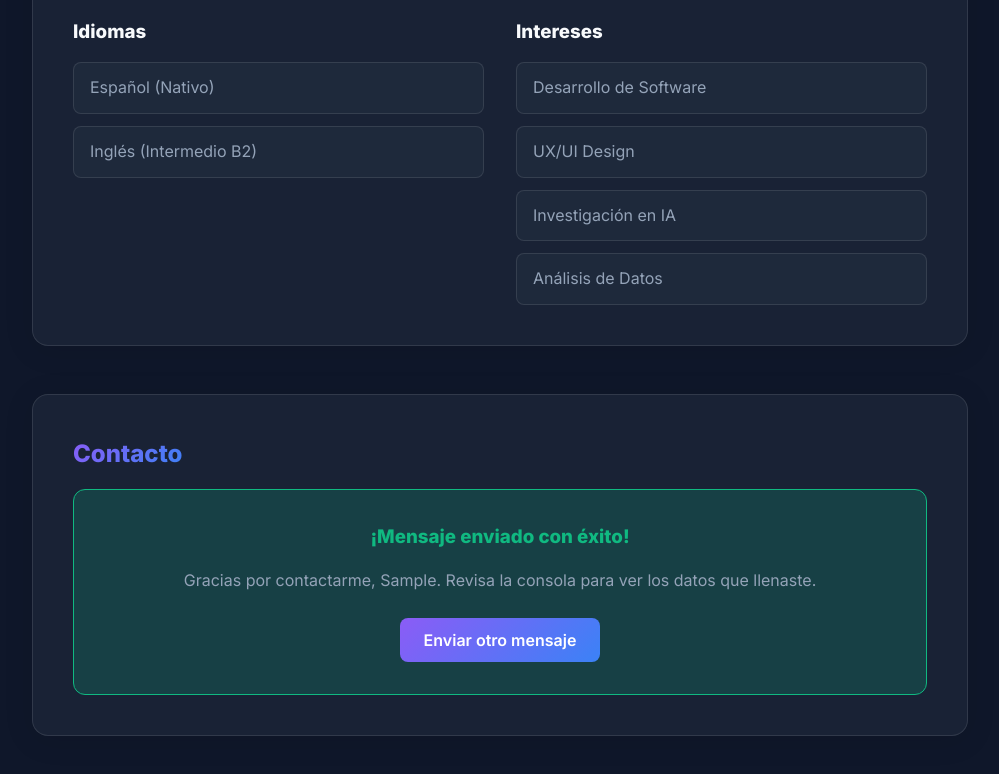
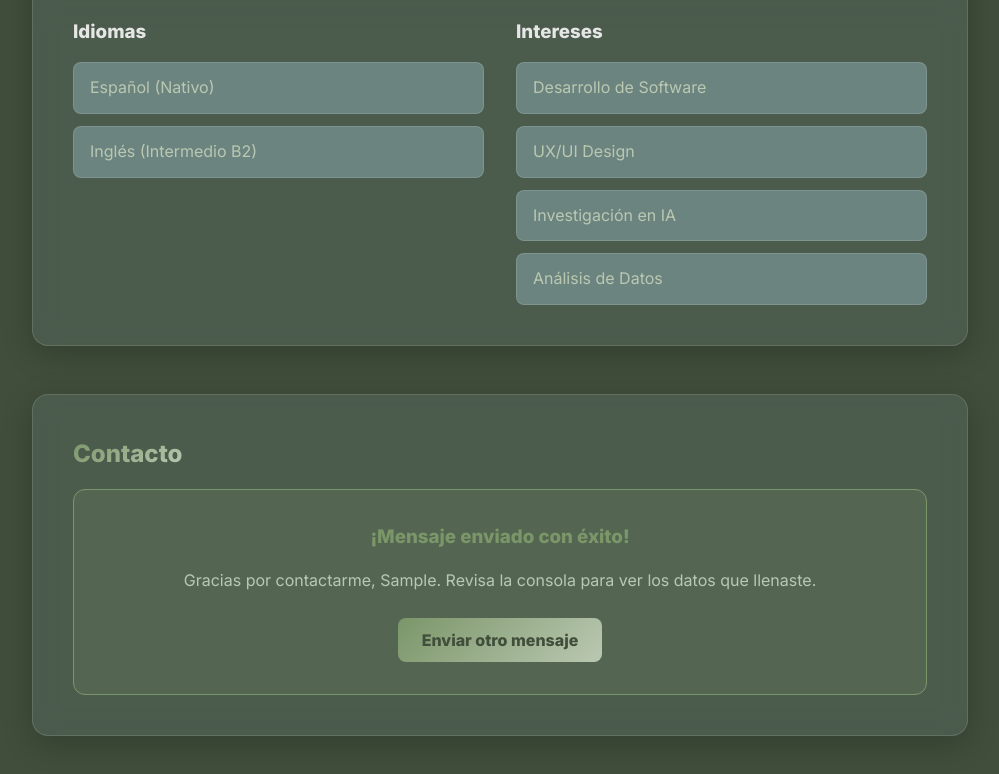
Before and after one commit to LuisCacho-py/Tecnologias-de-Desarrollo-en-el-Cliente, a React (Vite) app in the folder tarea1/: page / in a window 1280 px wide. Both pictures are taken after typing "Sample", "name@example.com", "Sample" into the empty fields and a click on the button "Enviar Mensaje". Shown: the part 2592-3366 px from the top of the page, without its empty margins (140-1139 px from the left). Built offline with nearby package versions, Linux system fonts and the light colour scheme.

Commit message:
feat: actualizacion de la paleta de colores

```diff
--- a/tarea1/src/components/ContactForm.tsx
+++ b/tarea1/src/components/ContactForm.tsx
@@ -36,13 +36,13 @@ const ContactForm: React.FC = () => {
 
       {isSubmitted ? (
         <div style={{
-          background: 'rgba(16, 185, 129, 0.2)',
-          border: '1px solid #10b981',
+          background: 'rgba(123, 150, 105, 0.2)',
+          border: '1px solid var(--accent-1)',
           padding: '2rem',
           borderRadius: '12px',
           textAlign: 'center'
         }}>
-          <h3 style={{ color: '#10b981', marginBottom: '1rem' }}>¡Mensaje enviado con éxito!</h3>
+          <h3 style={{ color: 'var(--accent-1)', marginBottom: '1rem' }}>¡Mensaje enviado con éxito!</h3>
           <p style={{ color: 'var(--text-secondary)' }}>
             Gracias por contactarme, {formData.name}. Revisa la consola para ver los datos que llenaste.
           </p>
--- a/tarea1/src/components/Experience.tsx
+++ b/tarea1/src/components/Experience.tsx
@@ -28,12 +28,12 @@ const Experience: React.FC = () => {
         <div style={{ display: 'flex', flexWrap: 'wrap', gap: '0.75rem' }}>
           {skills.map((skill, idx) => (
             <span key={idx} style={{
-              background: 'rgba(59, 130, 246, 0.15)',
+              background: 'rgba(186, 200, 177, 0.15)',
               color: 'var(--accent-2)',
               padding: '0.4rem 1rem',
               borderRadius: '20px',
               fontSize: '0.9rem',
-              border: '1px solid rgba(59, 130, 246, 0.3)'
+              border: '1px solid rgba(186, 200, 177, 0.3)'
             }}>
               {skill}
             </span>
--- a/tarea1/src/index.css
+++ b/tarea1/src/index.css
@@ -1,18 +1,19 @@
 @import url('https://fonts.googleapis.com/css2?family=Inter:wght@300;400;600;800&display=swap');
 
 :root {
-  --bg-color: #0f172a;
-  --surface-color: #1e293b;
-  --text-primary: #f8fafc;
-  --text-secondary: #94a3b8;
+  /* Nueva Paleta de Colores */
+  --bg-color: #404E3B; /* Verde bosque oscuro */
+  --surface-color: #6C8480; /* Teal apagado */
+  --text-primary: #E6E6E6; /* Gris claro / blanco roto */
+  --text-secondary: #BAC8B1; /* Verde salvia claro */
 
-  --accent-1: #8b5cf6;
-  --accent-2: #3b82f6;
+  --accent-1: #7B9669; /* Verde medio */
+  --accent-2: #BAC8B1; /* Verde salvia claro */
   --gradient-accent: linear-gradient(135deg, var(--accent-1), var(--accent-2));
 
-  --glass-bg: rgba(30, 41, 59, 0.7);
-  --glass-border: rgba(255, 255, 255, 0.1);
-  --glass-shadow: 0 4px 30px rgba(0, 0, 0, 0.1);
+  --glass-bg: rgba(108, 132, 128, 0.25); /* #6C8480 con opacidad */
+  --glass-border: rgba(230, 230, 230, 0.15); /* #E6E6E6 con opacidad */
+  --glass-shadow: 0 8px 32px rgba(0, 0, 0, 0.2);
 
   --border-radius: 16px;
   --transition: all 0.3s cubic-bezier(0.25, 0.8, 0.25, 1);
@@ -65,8 +66,8 @@ a:hover {
 
 .glass-card {
   background: var(--glass-bg);
-  backdrop-filter: blur(10px);
-  -webkit-backdrop-filter: blur(10px);
+  backdrop-filter: blur(12px);
+  -webkit-backdrop-filter: blur(12px);
   border: 1px solid var(--glass-border);
   box-shadow: var(--glass-shadow);
   border-radius: var(--border-radius);
@@ -76,16 +77,16 @@ a:hover {
 
 .glass-card:hover {
   transform: translateY(-5px);
-  box-shadow: 0 10px 40px rgba(0, 0, 0, 0.4);
+  box-shadow: 0 10px 40px rgba(0, 0, 0, 0.3);
 }
 
 .btn {
   background: var(--gradient-accent);
-  color: white;
+  color: var(--bg-color);
   border: none;
   padding: 0.75rem 1.5rem;
   border-radius: 8px;
-  font-weight: 600;
+  font-weight: 800;
   cursor: pointer;
   transition: var(--transition);
   font-family: inherit;
@@ -94,7 +95,7 @@ a:hover {
 
 .btn:hover {
   transform: scale(1.05);
-  box-shadow: 0 0 15px rgba(139, 92, 246, 0.5);
+  box-shadow: 0 0 15px rgba(123, 150, 105, 0.5); /* #7B9669 */
 }
 
 .btn:disabled {
```
